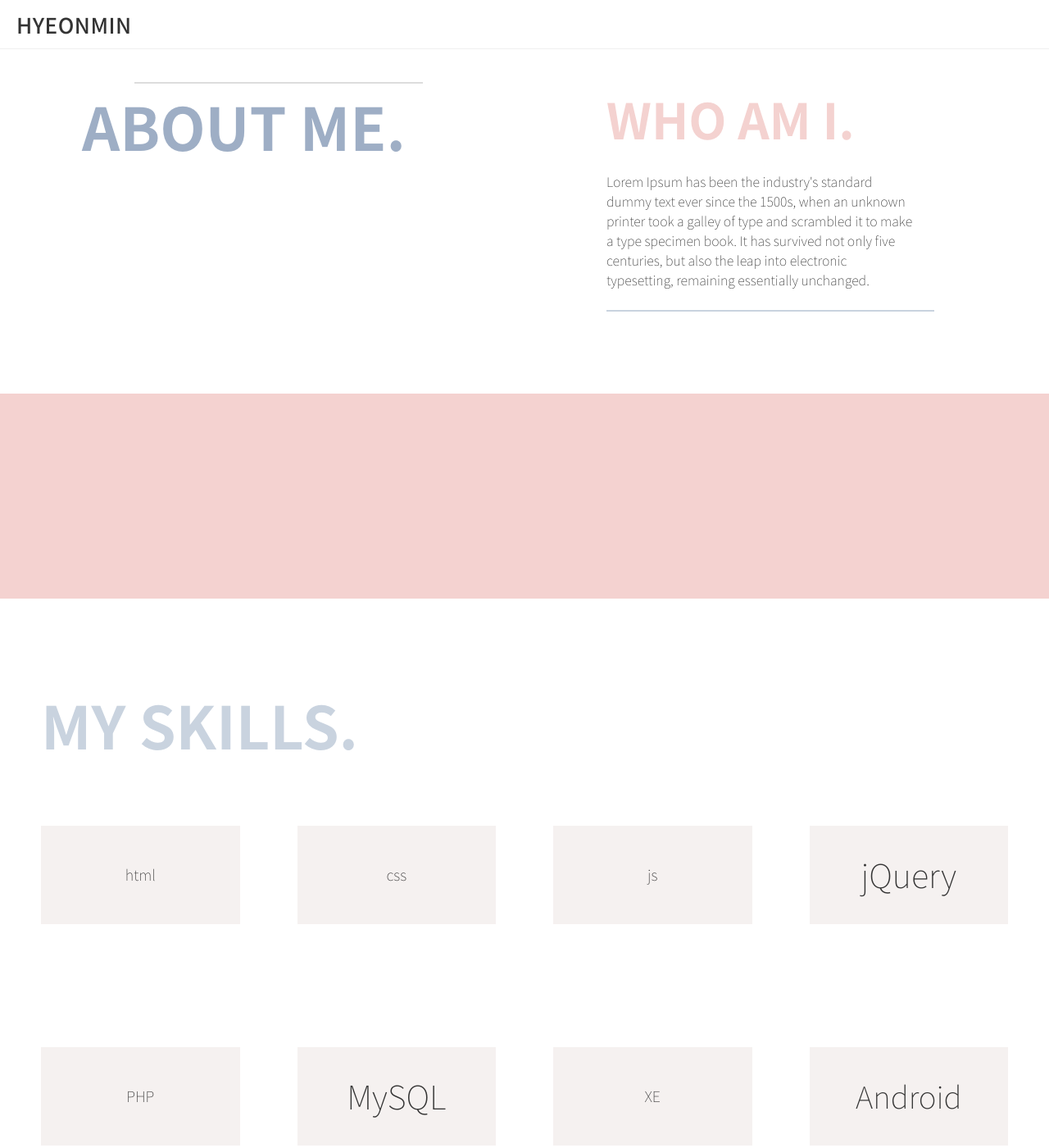
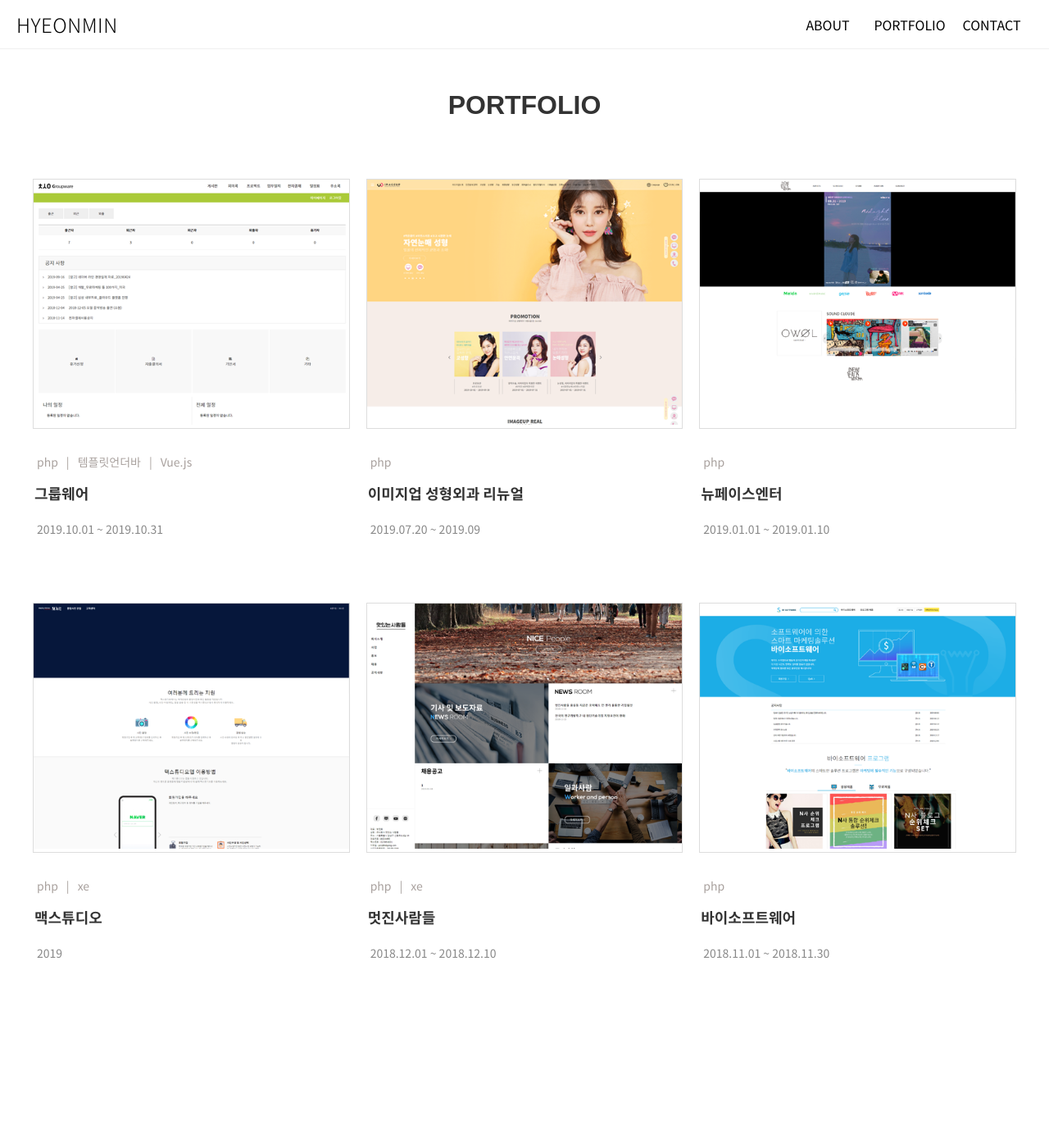
Before and after one commit to hyeon-min-008/hyeon-min-008.github.io, a Jekyll site: the page built from _pages/portfolio.html, in a window 1280 px wide and 1400 px high. Shown: the whole window at 82% size. Built offline with Jekyll 4.4.1, drawn with Linux system fonts in a browser that asks for light colours; some web fonts are replaced; a script that is not in the unit is left out; some of the changed text lies outside the part shown.

Commit message:
upadte portfolio

```diff
--- a/_pages/portfolio.html
+++ b/_pages/portfolio.html
@@ -4,177 +4,115 @@
 permalink: /portfolio/
 ---
 
-<!-- slick -->
-<script src="/assets/slick/slick.min.js"></script>
-<link rel="stylesheet" href="/assets/slick/slick.css" />
-<link rel="stylesheet" href="/assets/slick/slick-theme.css" />
+<!-- Script
+<link rel="stylesheet" href="../assets/css/font-awesome/css/font-awesome.min.css" />
+<link rel="stylesheet" href="../assets/css/font.css" />
+<link rel="stylesheet" href="../assets/css/layout.css" />
+<script src="../assets/js/jquery.min.js"></script>
+<script src="../assets/js/layout.js"></script>
+ -->
 
-
-<script src="/assets/js/home.js"></script>
-<script src="/assets/js/sub.js"></script>
-<link rel="stylesheet" href="/assets/css/sub.css" />
-
-<!--------------------------------------------------
-	1. 자기소개
-	2. 가지고 있는 스킬
-	3. 경력사항
-	4. 프로젝트
----------------------------------------------------->
-<div class="p_about content_box">
-	<div id="content" class="fullpage_box">
-		<div class="banner_box fullpage" style="background-color:#e4e9ec">
-			<div class="title">ABOUT ME.</div>
-		</div>
+<!-- css -->
+<link rel="stylesheet" href="../assets/slick/slick.css" />
+<link rel="stylesheet" href="../assets/slick/slick-theme.css" />
+<link rel="stylesheet" href="../assets/fullpage/fullpage.css" />
+<link rel="stylesheet" href="../assets/css/sub.css" />
 
 <div class="sitewidth">
-			<div class="intro_box">
-				<div class="left_box">
-					<div class="img page_event_box"></div>
-				</div>
-				<div class="right_box">
-					<div class="title">WHO AM I.</div>
-					<div class="text">
-						Lorem Ipsum has been the industry's standard<br>
-						dummy text ever since the 1500s, when an unknown<br>
-						printer took a galley of type and scrambled it to make<br>
-						a type specimen book. It has survived not only five<br>
-						centuries, but also the leap into electronic<br>
-						typesetting, remaining essentially unchanged.
-					</div>
-
-					<div class="line page_event_box"></div>
-				</div>
-			</div>
-		</div>
-
-		<div class="sub_banner_box">
-			<div class="sitewidth"></div>
-		</div>
-
-		<div class="skill_box">
-			<div class="sitewidth">
-				<div class="title">MY SKILLS.</div>
-
-				<!-- html, css, js, jQuery, php, mySQL, xe, java, jsp, android -->
+<div class="page page-portfolio">
+	<h1 class="font-myeongjo">PORTFOLIO</h1>
 	<ul>
 		<li>
-						<div class="flip-container">
-							<div class="flipper">
-								<div class="front">html</div>
-								<div class="back">html</div>
+			<a href="/posts/groupware/">
+				<div class="col_img">
+					<img src="../assets/images/about/gw-thumbnail.png">
 				</div>
-						</div>
+				<ul class="col_tag">
+					<li>php</li>
+					<li>템플릿언더바</li>
+					<li>Vue.js</li>
+				</ul>
+				<div class="col_tit">그룹웨어</div>
+				<div class="col_date">2019.10.01 ~ 2019.10.31</div>
+			</a>
 		</li>
-					<li>
-						<div class="flip-container">
-							<div class="flipper">
-								<div class="front">css</div>
-								<div class="back">css</div>
-							</div>
-						</div>
-					</li>
-					<li>
-						<div class="flip-container">
-							<div class="flipper">
-								<div class="front">js</div>
-								<div class="back">js</div>
-							</div>
-						</div>
-					</li>
-					<li>
-						<div class="flip-container">
-							<div class="flipper">
-								<div class="front" style="font-size:40px">jQuery</div>
-								<div class="back" style="font-size:40px">jQuery</div>
-							</div>
-						</div>
-					</li>
-					<li>
-						<div class="flip-container">
-							<div class="flipper">
-								<div class="front">PHP</div>
-								<div class="back">PHP</div>
-							</div>
-						</div>
-					</li>
-					<li>
-						<div class="flip-container">
-							<div class="flipper">
-								<div class="front" style="font-size:40px">MySQL</div>
-								<div class="back" style="font-size:40px">MySQL</div>
-							</div>
-						</div>
-					</li>
-					<li>
-						<div class="flip-container">
-							<div class="flipper">
-								<div class="front">XE</div>
-								<div class="back">XE</div>
-							</div>
-						</div>
-					</li>
-					<li>
-						<div class="flip-container">
-							<div class="flipper">
-								<div class="front" style="font-size:37px">Android</div>
-								<div class="back" style="font-size:37px">Android</div>
-							</div>
-						</div>
-					</li>
-					<li>
-						<div class="flip-container">
-							<div class="flipper">
-								<div class="front">JAVA</div>
-								<div class="back">JAVA</div>
-							</div>
-						</div>
-					</li>
-					<li>
-						<div class="flip-container">
-							<div class="flipper">
-								<div class="front">JSP</div>
-								<div class="back">JSP</div>
-							</div>
-						</div>
-					</li>
-				</ul>
-			</div>
-		</div>
 
-		<div class="project_box">
-			<div class="title">PROJECT.</div>
-
-			<ul>
 		<li>
 			<a href="/posts/imageup/">
 				<div class="col_img">
-							<div>read more</div>
+					<img src="../assets/images/about/imp-thumbnail.png">
 				</div>
+				<ul class="col_tag">
+					<li>php</li>
+				</ul>
 				<div class="col_tit">이미지업 성형외과 리뉴얼</div>
 				<div class="col_date">2019.07.20 ~ 2019.09</div>
 			</a>
 		</li>
 
 		<li>
+			<a href="http://newfaceent.com"  target="_blank">
+				<div class="col_img">
+					<img src="../assets/images/about/nf-thumbnail.png">
+				</div>
+				<ul class="col_tag">
+					<li>php</li>
+				</ul>
+				<div class="col_tit">뉴페이스엔터</div>
+				<div class="col_date">2019.01.01 ~ 2019.01.10</div>
+			</a>
+		</li>
+
+		<li>
 			<a href="/posts/macstudio/">
 				<div class="col_img">
-							<div>read more</div>
+					<img src="../assets/images/about/mac-thumbnail.png">
 				</div>
+				<ul class="col_tag">
+					<li>php</li>
+					<li>xe</li>
+				</ul>
 				<div class="col_tit">맥스튜디오</div>
 				<div class="col_date">2019</div>
 			</a>
 		</li>
 
 		<li>
-					<a href="/posts/groupware/">
+			<a href="http://rupee.iptime.org:1011/" target="_blank">
 				<div class="col_img">
-							<div>read more</div>
+					<img src="../assets/images/about/np-thumbnail.png">
 				</div>
-						<div class="col_tit">그룹웨어</div>
-						<div class="col_date">2019.10.01 ~ 2019.10.31</div>
+				<ul class="col_tag">
+					<li>php</li>
+					<li>xe</li>
+				</ul>
+				<div class="col_tit">멋진사람들</div>
+				<div class="col_date">2018.12.01 ~ 2018.12.10</div>
+			</a>
+		</li>
+
+		<li>
+			<a href="http://www.bysoft.co.kr" target="_blank">
+				<div class="col_img">
+					<img src="../assets/images/about/bs-thumbnail.png">
+				</div>
+				<ul class="col_tag">
+					<li>php</li>
+				</ul>
+				<div class="col_tit">바이소프트웨어</div>
+				<div class="col_date">2018.11.01 ~ 2018.11.30</div>
 			</a>
 		</li>
 	</ul>
 </div>
+</div>
 
-</div>
+<!-- js -->
+<script src="../assets/slick/slick.min.js"></script>
+<script src="../assets/fullpage/fullpage.js"></script>
+<script src="../assets/js/sub.js"></script>
+<script type="text/javascript">
+    $(document).ready(function(){
+		$(".header").addClass("black");
+	});
+</script>
--- a/assets/css/layout.css
+++ b/assets/css/layout.css
@@ -11,12 +11,13 @@
 .header:after{content:"";display:block;clear:both;}
 .header.active{}
 .header .logo_box{float:left;}
-.header .logo_box a{text-decoration:none;font-size:26px;font-weight:500;letter-spacing:0.5px;}
+.header .logo_box a{text-decoration:none;font-size:24px;font-weight:300;letter-spacing:0.5px;color:#fff;}
 .header .navbar{float:right;}
 .header .navbar ul{margin:0;list-style:none;padding:0;}
 .header .navbar ul:after{content:"";display:block;clear:both;}
 .header .navbar ul li{float:left;height:60px;line-height:60px;width:100px;text-align:center;}
 .header .navbar ul li a{text-decoration:none;color:#fff;font-size:16px;display:block;}
+.header.black a{color:#000 !important;}
 @media screen and (max-width: 480px) {
 	.header .logo_box{display:none;}
 	.header .navbar{float:none;text-align:center;}
--- a/assets/css/sub.css
+++ b/assets/css/sub.css
@@ -79,7 +79,27 @@
 
 
 
-
+.page-portfolio{margin-top:60px;}
+.page-portfolio h1{text-align:center;font-size:32px;padding:50px 0;}
+.page-portfolio > ul{list-style:none;padding:0;margin:0;}
+.page-portfolio > ul:after{content:"";display:block;clear:both;}
+.page-portfolio > ul > li{float:left;width:calc(33.33% - 13.33px);margin-bottom:80px;}
+.page-portfolio > ul > li:nth-child(n+2){margin-left:20px;}
+.page-portfolio > ul > li:nth-child(3n+1){margin-left:0;}
+.page-portfolio > ul > li > a{text-decoration:none;}
+.page-portfolio > ul > li > a .col_img{border:1px solid #ddd;position:relative;overflow:hidden;}
+.page-portfolio > ul > li > a .col_img:after{content:"";display:block;position:absolute;top:0;left:0;width:100%;height:100%;transition:all 0.5s ease;}
+.page-portfolio > ul > li > a:hover .col_img:after{background-color:rgba(0,0,0,0.3);}
+.page-portfolio > ul > li > a .col_img img{width:100%;transition:all 0.5s ease;}
+.page-portfolio > ul > li > a:hover .col_img img{transform:scale(1.08);}
+.page-portfolio > ul > li > a .col_img > div{position:absolute;top:0;left:0;width:100%;height:100%;text-align:center;z-index:1;box-sizing:border-box;padding-top:30px;opacity:0;transition:all 0.5s ease;color:#fff;}
+.page-portfolio > ul > li > a:hover .col_img > div{opacity:1;}
+.page-portfolio > ul > li > a .col_tag{list-style:none;padding:0;margin:0;margin-top:30px;padding:0 5px;}
+.page-portfolio > ul > li > a .col_tag:after{content:"";display:block;clear:both;}
+.page-portfolio > ul > li > a .col_tag li{float:left;color:#a8a09d;}
+.page-portfolio > ul > li > a .col_tag li:nth-child(n+2):before{content:"|";padding:0 10px;}
+.page-portfolio > ul > li > a .col_tit{margin-top:15px;font-size:18px;font-weight:600;padding:0 2px;}
+.page-portfolio > ul > li > a .col_date{margin-top:20px;padding:0 5px;color:#888;}
 
 
 
--- a/index.html
+++ b/index.html
@@ -4,12 +4,10 @@
 comments: false
 ---
 
-<!-- Css -->
+<!-- Script
 <link rel="stylesheet" href="./assets/css/font-awesome/css/font-awesome.min.css" />
 <link rel="stylesheet" href="./assets/css/font.css" />
 <link rel="stylesheet" href="./assets/css/layout.css" />
-
-<!-- Script
 <script src="./assets/js/jquery.min.js"></script>
 <script src="./assets/js/layout.js"></script>
 -->
```
Also changed, not shown: other parts of index.html (+2 -0 lines). Lines whose indentation alone changed are shown as unchanged.
